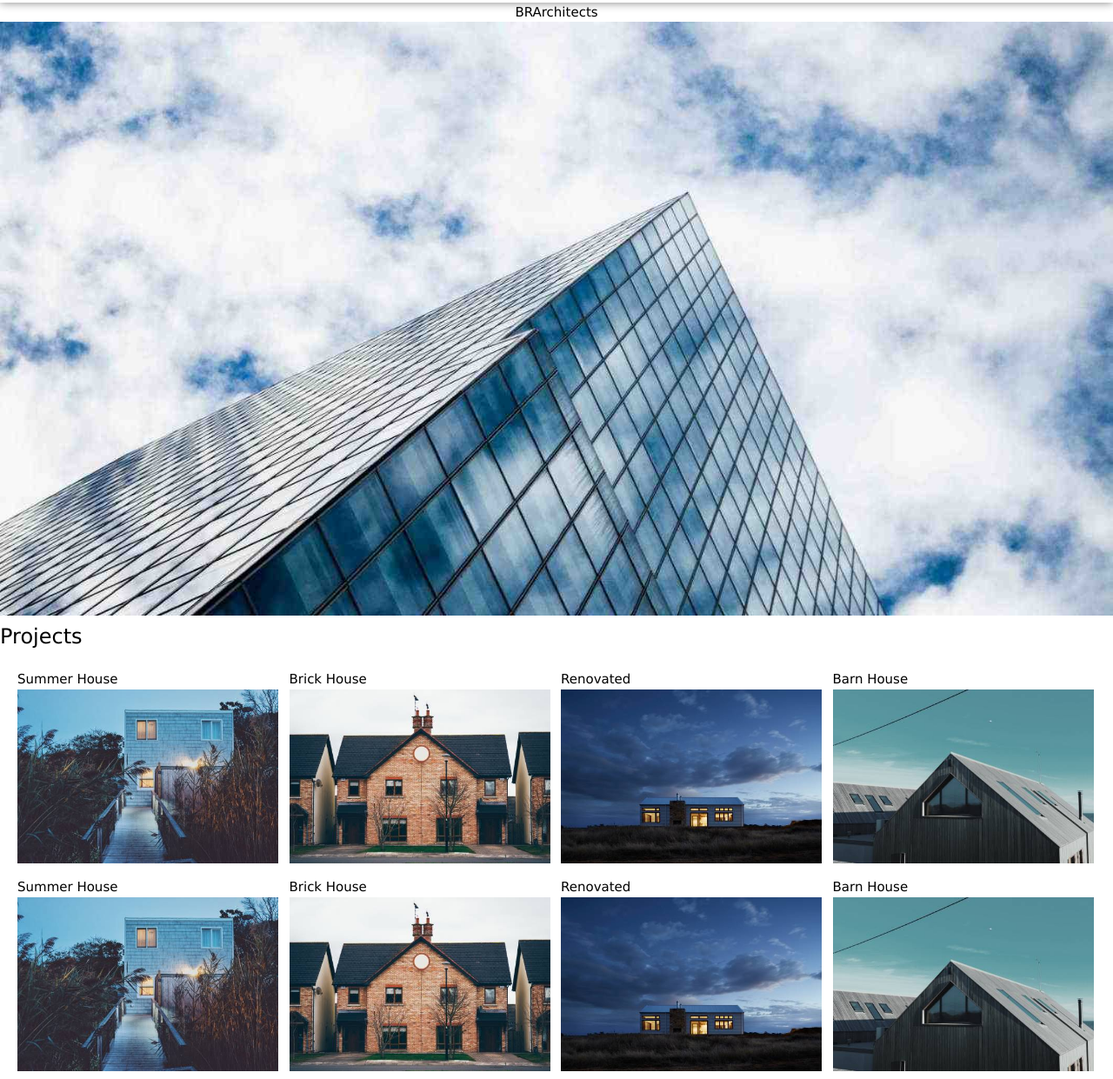
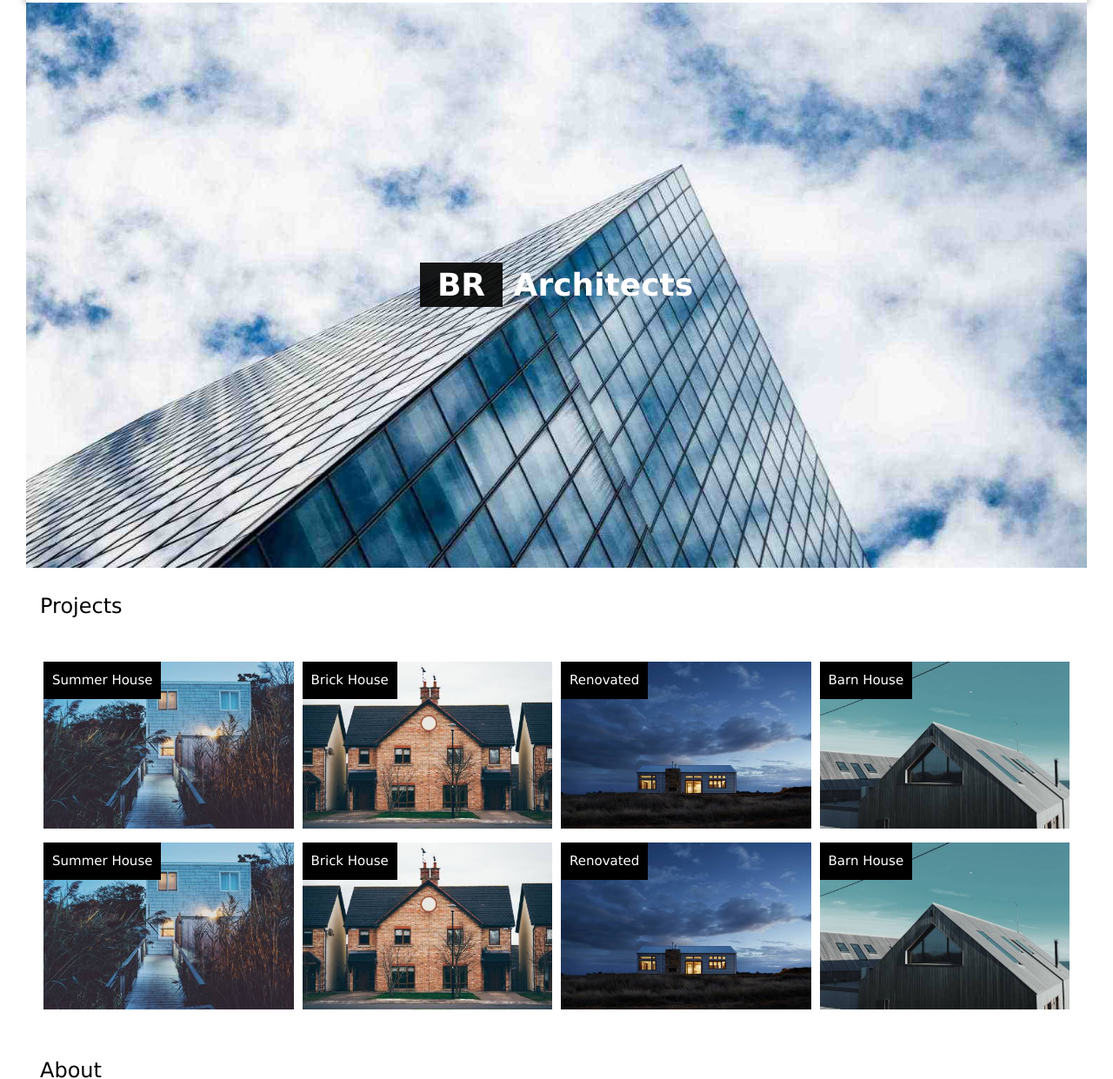
Before and after one commit to Termins55/practice_1_09_Grid_Layout, a plain HTML site: page index.html in a window 1280 px wide. Shown: the part 52-1293 px from the top of the page at 87% size. Drawn offline with Linux system fonts and the light colour scheme.

Commit message:
Add flex container projects

```diff
--- a/assets/css/styles.css
+++ b/assets/css/styles.css
@@ -6,13 +6,20 @@ body {
   font-family: Verdana, sans-serif;
   font-size: 15px;
   line-height: 1.5;
-  /* margin: 50px; */
+  margin: 0 30px;
+}
 
+h1 {
+  font-size: 36px;
+  font-weight: bolder;
+  position: absolute;
 }
 
 h3 {
   font-size: 24px;
   font-weight: 400;
+  padding: 16px;
+  margin: 10px 0;
 }
 
 .mainLetter {
@@ -44,7 +51,18 @@ h3 {
 }
 
 header {
+  display: flex;
+  flex-direction: column;
+  align-items: center;
+  justify-content: center;
   text-align: center;
+  color: white;
+  position: relative;
+}
+
+.mainLetterWrapper {
+  background-color: rgba(0, 0, 0, 0.9);
+  padding: 5px 20px;
 }
 
 .headerImg {
@@ -52,7 +70,6 @@ header {
   height: auto;
   /* margin-left: auto;
     margin-right: auto; */
-
 }
 
 .sectHouse {
@@ -61,11 +78,19 @@ header {
   grid-template-rows: repeat(2, 1fr);
   gap: 10px;
   padding: 20px;
+  position: relative;
+}
+
+.nameHouse {
+    position: absolute;
+    background-color: black;
+    color: white;
+    padding: 10px;
+    gap: 10px;
 }
 
 .imgHouseUser {
-    max-width: 350px;
-    max-height: 200px;
+  width: 100%;
 }
 
 .userCards {
@@ -73,8 +98,6 @@ header {
 
   gap: 20px;
   padding: 20px;
-
-
 }
 
 .poweredFooter {
--- a/index.html
+++ b/index.html
@@ -17,7 +17,9 @@
   </head>
   <body>
     <nav class="navProject">
-      <a class="navProBtn" href=""><span class="mainLetter">BR</span> Architects</a>
+      <a class="navProBtn" href=""
+        ><span class="mainLetter">BR</span> Architects</a
+      >
       <ul class="navPanel">
         <li>
           <a class="navProBtn" href="">Projects</a>
@@ -31,12 +33,12 @@
       </ul>
     </nav>
     <header>
-      <h1><b>BR</b>Architects</h1>
       <img
         class="headerImg"
         src="/assets/images/architect.jpg"
         alt="BR Architects"
       />
+      <h1><span class="mainLetterWrapper">BR</span> Architects</h1>
     </header>
     <main>
       <div>
@@ -44,7 +46,7 @@
       </div>
       <section class="sectHouse">
         <div>
-          <p>Summer House</p>
+          <p class="nameHouse">Summer House</p>
           <img
             class="imgHouseUser"
             src="./assets/images/house5.jpg"
@@ -52,7 +54,7 @@
           />
         </div>
         <div>
-          <p>Brick House</p>
+          <p class="nameHouse">Brick House</p>
           <img
             class="imgHouseUser"
             src="/assets/images/house2.jpg"
@@ -60,7 +62,7 @@
           />
         </div>
         <div>
-          <p>Renovated</p>
+          <p class="nameHouse">Renovated</p>
           <img
             class="imgHouseUser"
             src="/assets/images/house3.jpg"
@@ -68,7 +70,7 @@
           />
         </div>
         <div>
-          <p>Barn House</p>
+          <p class="nameHouse">Barn House</p>
           <img
             class="imgHouseUser"
             src="/assets/images/house4.jpg"
@@ -76,7 +78,7 @@
           />
         </div>
         <div>
-          <p>Summer House</p>
+          <p class="nameHouse">Summer House</p>
           <img
             class="imgHouseUser"
             src="/assets/images/house5.jpg"
@@ -84,7 +86,7 @@
           />
         </div>
         <div>
-          <p>Brick House</p>
+          <p class="nameHouse">Brick House</p>
           <img
             class="imgHouseUser"
             src="/assets/images/house2.jpg"
@@ -92,7 +94,7 @@
           />
         </div>
         <div>
-          <p>Renovated</p>
+          <p class="nameHouse">Renovated</p>
           <img
             class="imgHouseUser"
             src="/assets/images/house3.jpg"
@@ -100,7 +102,7 @@
           />
         </div>
         <div>
-          <p>Barn House</p>
+          <p class="nameHouse">Barn House</p>
           <img
             class="imgHouseUser"
             src="/assets/images/house4.jpg"
```
Lines whose indentation alone changed are shown as unchanged.
